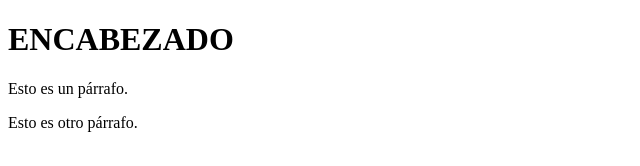
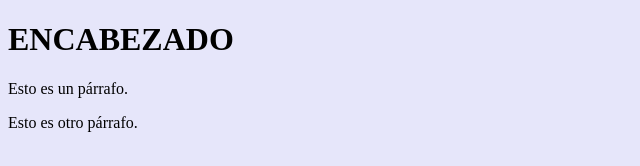
Before and after one commit to romanalpe/Evaluaci-n, a plain HTML site: page index.html in a window 1280 px wide. Shown: the whole page, without its empty margins (0-640 px from the left). Drawn offline with Linux system fonts and the light colour scheme.

Commit message:
Archivo index.html <body> por <body bgcolor=#E6E6FA> modificado

```diff
--- a/index.html
+++ b/index.html
@@ -3,7 +3,7 @@
   <head>
     <title>La página de alumno</title>
   </head>
-  <body>
+  <body bgcolor="#E6E6FA">
 	<H1>ENCABEZADO</H1>
     <p>Esto es un párrafo. </p>
     <p>Esto es otro párrafo. </p>
```
